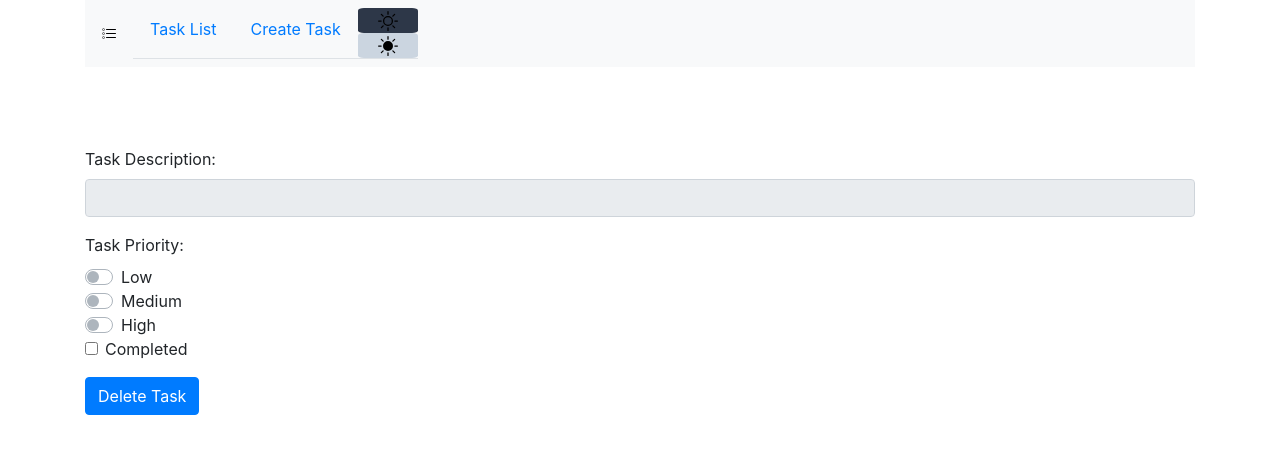
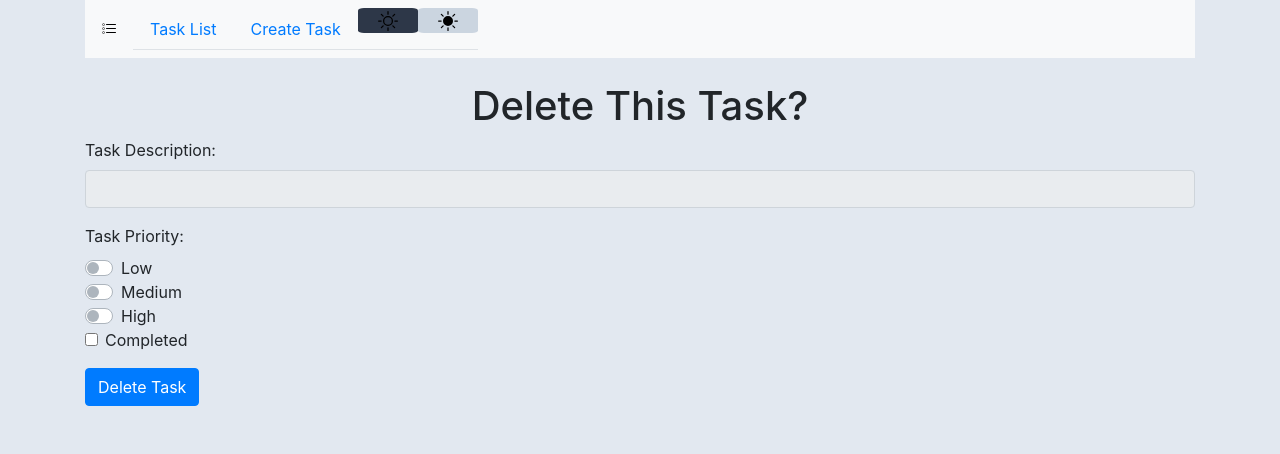
Before and after one commit to MiguelQuinones/MERN-Todo-List, a React (Create React App) app: page /delete/1 in a window 1280 px wide. Shown: the top 454 px of the page. Built offline with nearby package versions, Linux system fonts and the light colour scheme; no server answers.

Commit message:
Updated files to accommodate dark/light modes

```diff
--- a/public/index.html
+++ b/public/index.html
@@ -26,6 +26,7 @@
     -->
     <title>React App</title>
   </head>
+  <body style="background-color: #e2e8f0;">
     <noscript>You need to enable JavaScript to run this app.</noscript>
     <div id="root"></div>
     <!--
--- a/src/App.js
+++ b/src/App.js
@@ -37,7 +37,6 @@ class App extends Component {
     document.body.style.backgroundColor = theme;
     document.body.style.color = theme === THEMES.Dark ? THEMES.Light : THEMES.Dark;
     this.saveSettings( theme );
-    // Change H1 text color depending on theme
   }
 
   render() {
@@ -55,8 +54,8 @@ class App extends Component {
                 <li className = "nav-item">
                   <Link to = "/create" className = "nav-link"> Create Task</Link>
                 </li>
-                <div className = "nav pull-right">
-                  <div className = "button-holde">
+                <div className = "nav-item ml-auto">
+                  <div className = "button-holder">
                     <div className = "theme-dark" onClick = { () => this.themeSwitch( THEMES.Dark ) } > </div>
                     <div className = "theme-light" onClick = { () => this.themeSwitch( THEMES.Light ) } > </div>
                   </div>
--- a/src/components/createTask.js
+++ b/src/components/createTask.js
@@ -72,7 +72,7 @@ export default class createTask extends Component {
     render() {
         return (
             <div>
-                <h1> Create a New Task </h1>
+                <h1 id = "header1"> Create a New Task </h1>
                 <form onSubmit = { this.handleSubmit } >
                     <div className = "form-group">
                         <label className = "form-label"> Task Description: </label>
--- a/src/components/deleteTask.js
+++ b/src/components/deleteTask.js
@@ -81,7 +81,7 @@ export default class deleteTask extends Component {
     render() {
         return (
             <div>
-                <h1> Delete This Task? </h1>
+                <h1 id = "header1"> Delete This Task? </h1>
                 <form onSubmit = { this.handleSubmit } >
                     <div className = "form-group">
                         <label className = "form-label"> Task Description: </label>
--- a/src/components/editTask.js
+++ b/src/components/editTask.js
@@ -83,7 +83,7 @@ export default class editTask extends Component {
     render() {
         return (
             <div>
-                <h1> Edit This Task </h1>
+                <h1 id = "header1"> Edit This Task </h1>
                 <form onSubmit = { this.handleSubmit } >
                     <div className = "form-group">
                         <label className = "form-label"> New Task Description: </label>
--- a/src/components/todoList.js
+++ b/src/components/todoList.js
@@ -53,7 +53,7 @@ export default class todoList extends Component {
     render() {
         return (
             <div>
-                <h1> Task List </h1>
+                <h1 id = "header1"> Task List </h1>
                 <table className = "table table-striped table-bordered table-hover table-dark">
                     <thead>
                         <tr>
--- a/src/index.css
+++ b/src/index.css
@@ -24,7 +24,6 @@ code {
 
 h1 {
   text-align: center;
-  color: white;
 }
 
 /* Aligning all text in table to be centered*/
```
